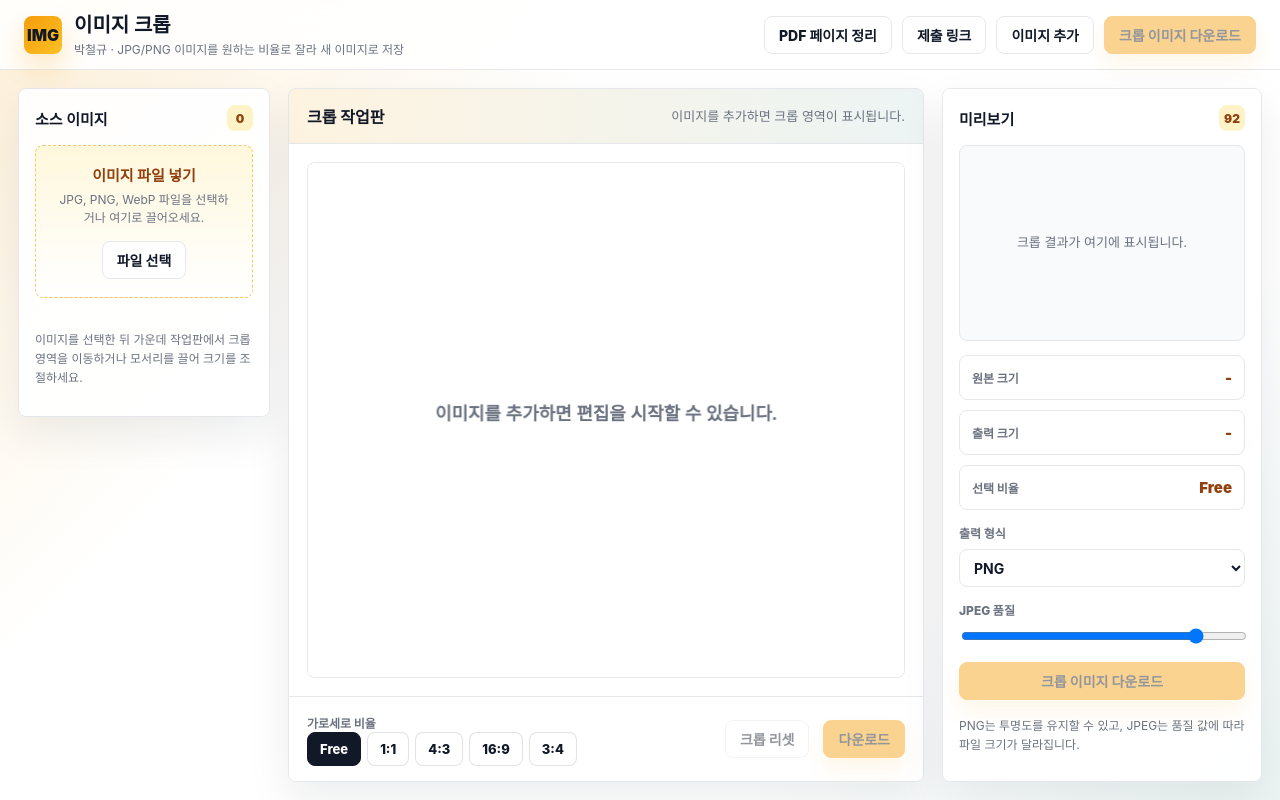
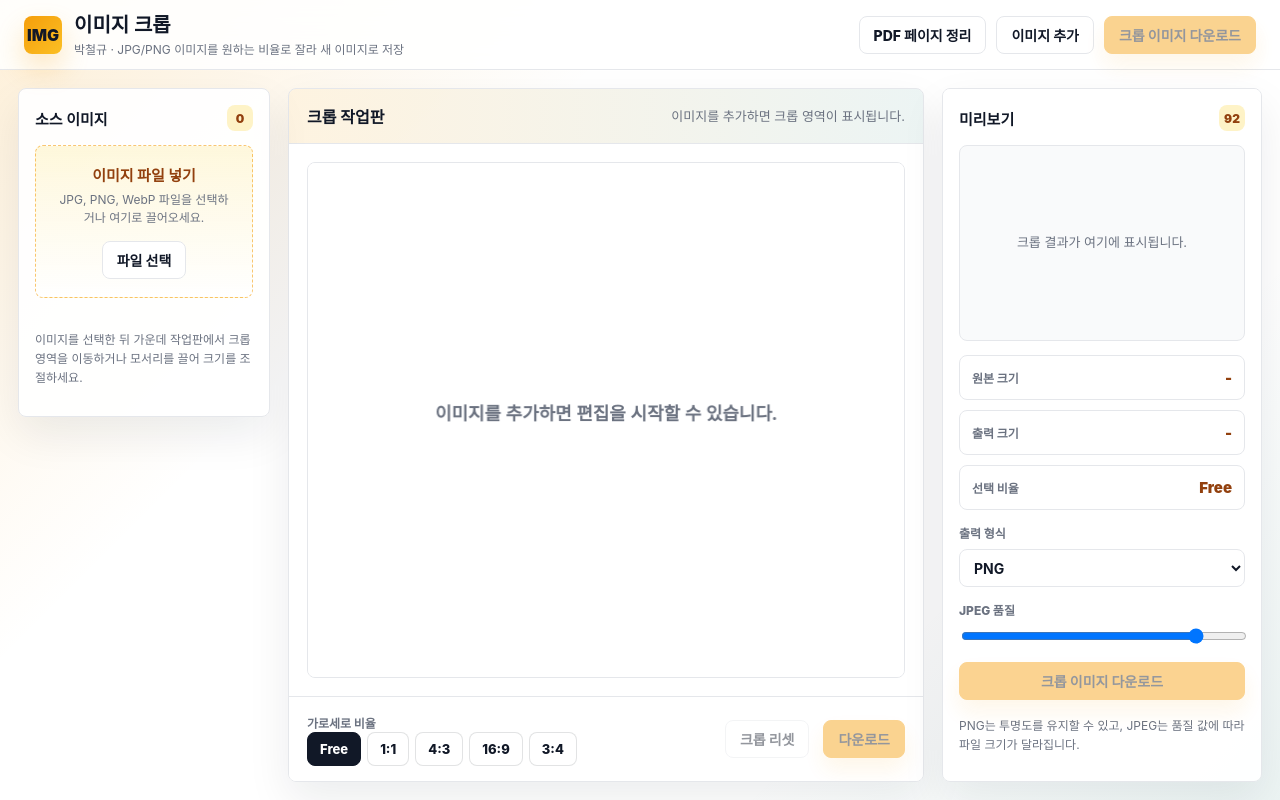
Before and after one commit to Box5789/ggesw-final-2026, a plain HTML site: page image-cropper.html in a window 1280 px wide. Drawn offline with Linux system fonts and the light colour scheme.

Commit message:
Remove submission links from app toolbars

```diff
--- a/image-cropper.html
+++ b/image-cropper.html
@@ -508,7 +508,6 @@
     </div>
     <div class="toolbar-actions">
       <a class="button" href="index.html">PDF 페이지 정리</a>
-      <a class="button" href="박철규.html" target="_blank" rel="noopener">제출 링크</a>
       <label class="file-button" for="imageInput">이미지 추가</label>
       <button class="primary" id="downloadTop" type="button" disabled>크롭 이미지 다운로드</button>
     </div>
```
Also changed, not shown: index.html (+0 -1 lines).
